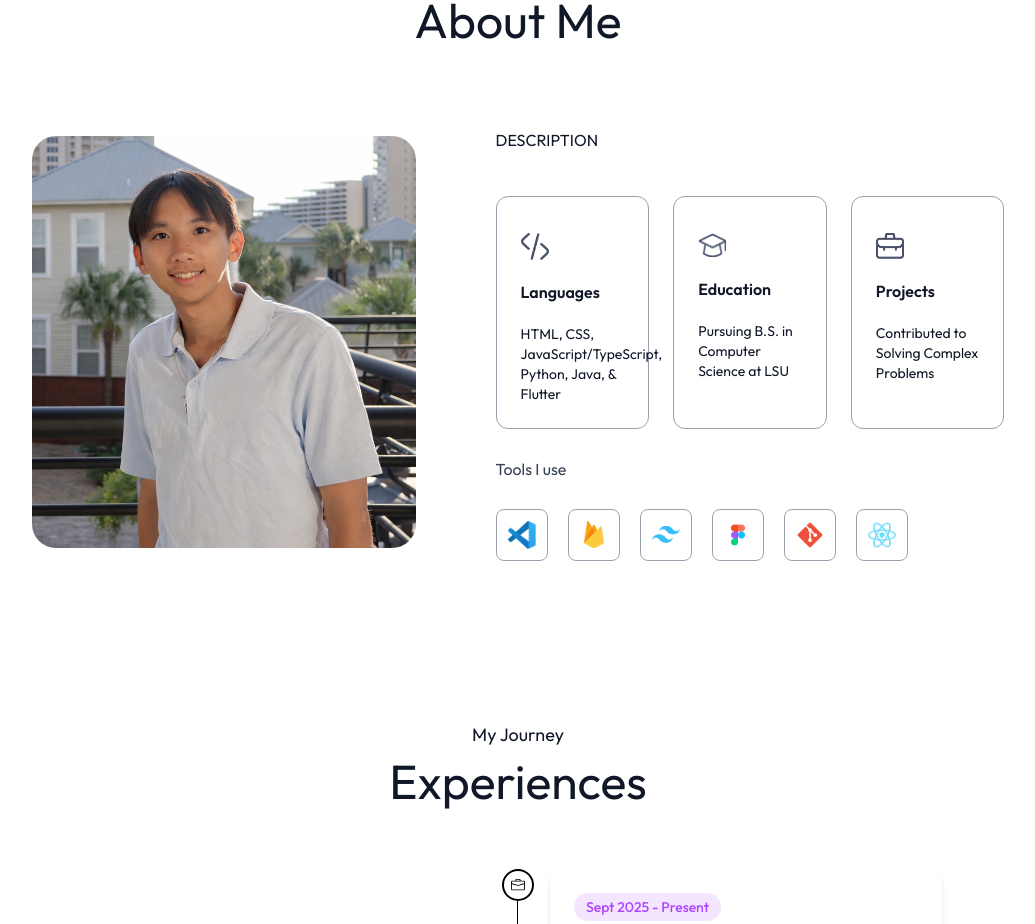
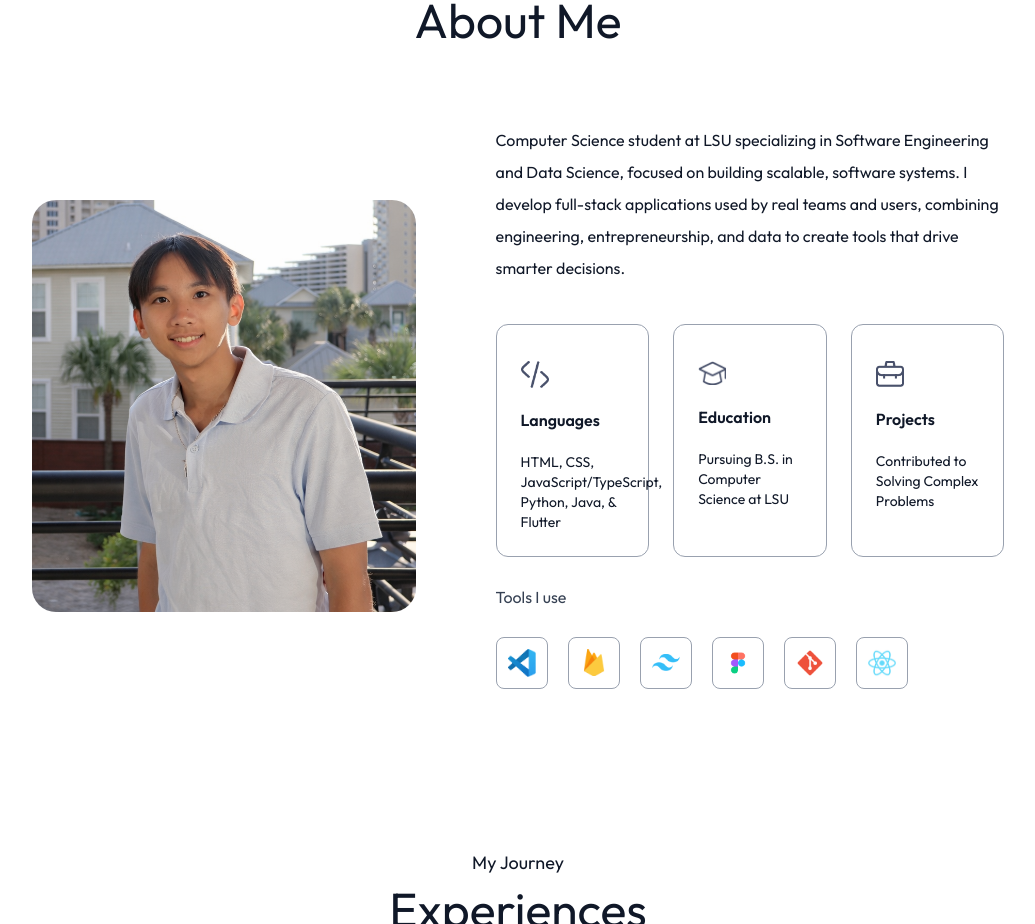
Before and after one commit to trinhhdinhh/Personal-Portfolio, a Next.js app in the folder portfolio/: page / in a window 1280 px wide. Shown: the part 880-1804 px from the top of the page, without its empty margins (122-1157 px from the left). Built offline with nearby package versions, Linux system fonts and the light colour scheme; a web font is replaced by a local one.

Commit message:
Updated Description

```diff
--- a/portfolio/components/About.jsx
+++ b/portfolio/components/About.jsx
@@ -13,7 +13,7 @@ const About = () => {
                 <Image src={assets.user_image} alt='user' className='w-full rounded-3xl' />
             </div>
             <div className='flex-1'>
-              <p className='mb-10 max-w-2xl font-ovo dark:text-gray-300'>DESCRIPTION</p>
+              <p className='mb-10 max-w-2xl font-ovo dark:text-gray-300'>Computer Science student at LSU specializing in Software Engineering and Data Science, focused on building scalable, software systems. I develop full-stack applications used by real teams and users, combining engineering, entrepreneurship, and data to create tools that drive smarter decisions.</p>
               <ul className='grid grid-cols-1 sm:grid-cols-3 gap-6 max-w-2xl'>
                 {infoList.map(({icon, iconDark, title, description},index)=>(
                   <li className='border-[0.5px] border-gray-400 dark:border-gray-600 rounded-xl p-6 cursor-pointer hover:bg-purple-100 dark:hover:bg-purple-900/20 hover:-translate-y-1 duration-500 hover:shadow-lg dark:bg-gray-800/50' key={index}>
```
